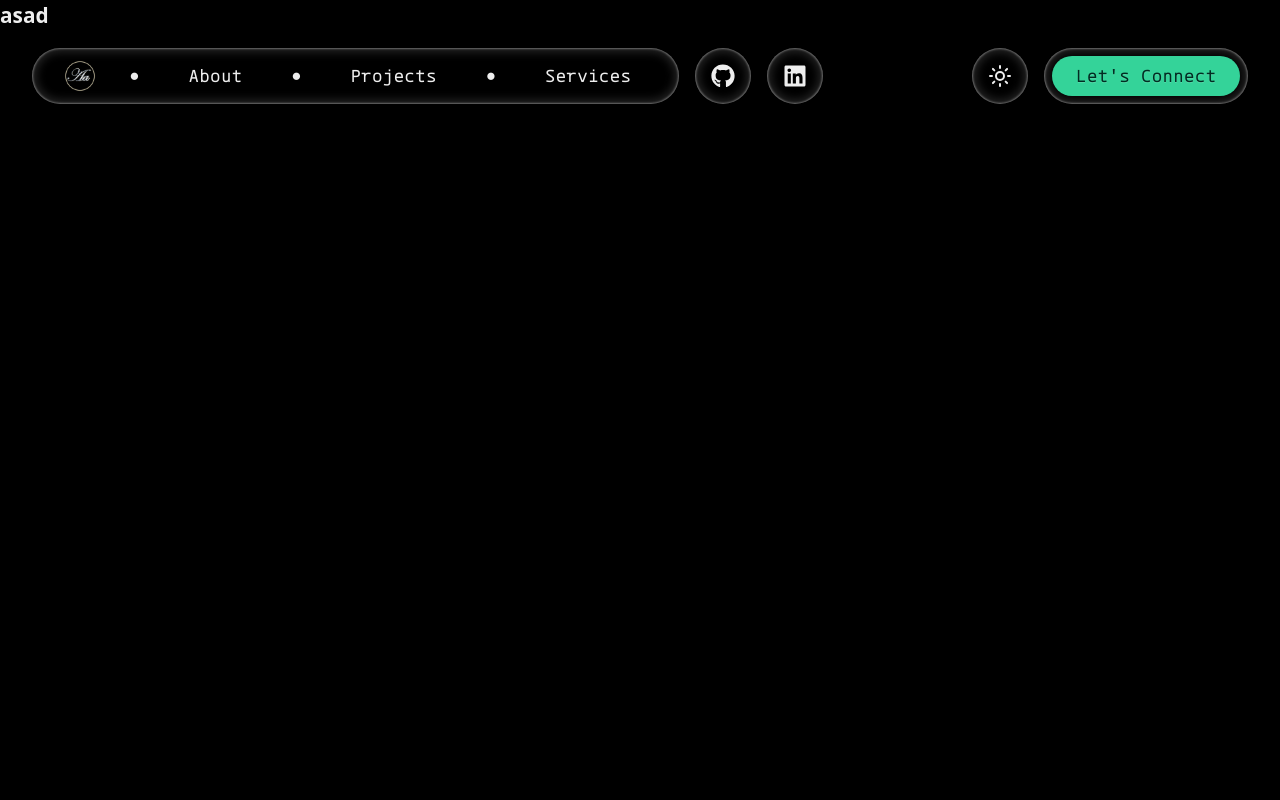
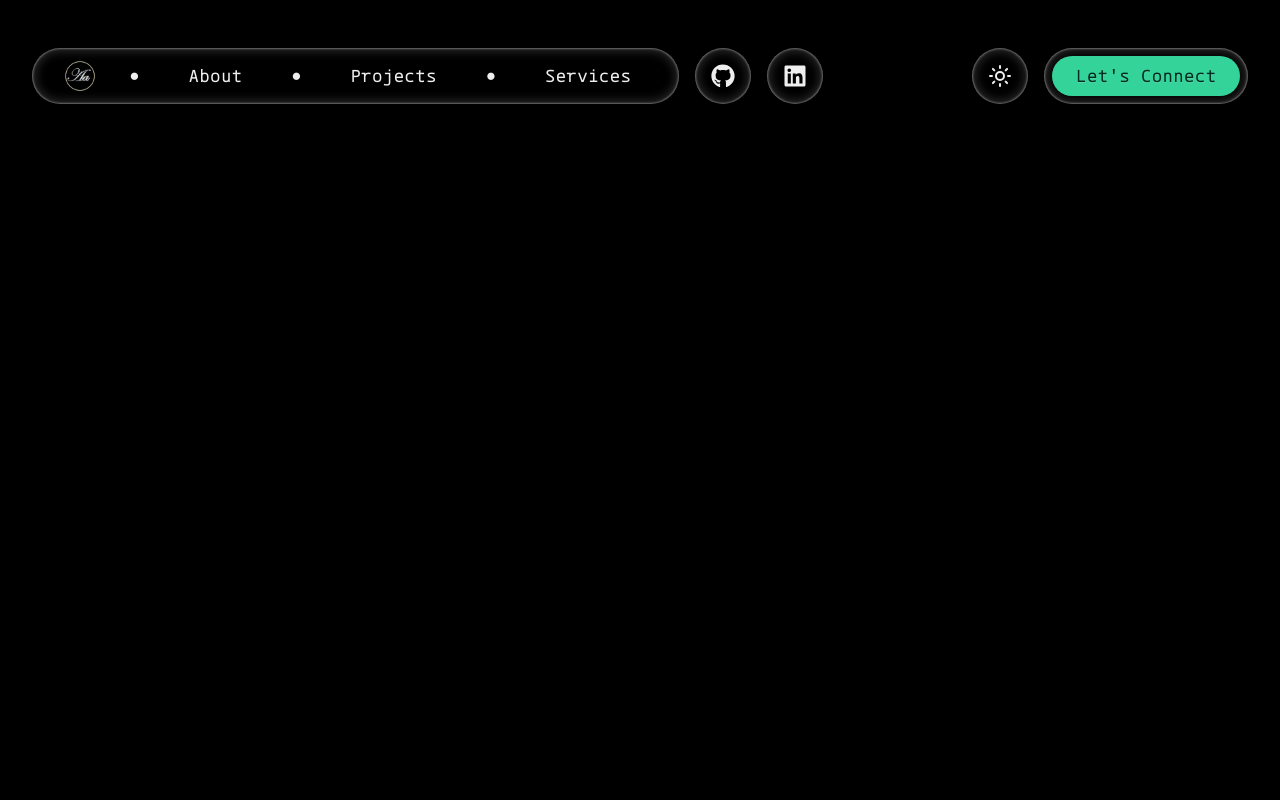
Before and after one commit to asad-777/personal_website, a Next.js app: page / in a window 1280 px wide. Shown: the top 800 px of the page. Built offline with nearby package versions, Linux system fonts and the light colour scheme.

Commit message:
old glass idea cancle, new idea start here

```diff
--- a/package.json
+++ b/package.json
@@ -23,8 +23,7 @@
     "react": "19.2.3",
     "react-dom": "19.2.3",
     "react-icons": "^5.5.0",
-    "tailwind-merge": "^3.4.0",
-    "three": "^0.167.1"
+    "tailwind-merge": "^3.4.0"
   },
   "devDependencies": {
     "@tailwindcss/postcss": "^4",
--- a/src/components/hero.jsx
+++ b/src/components/hero.jsx
@@ -1,15 +1,12 @@
-"use client"
-import { useEffect, useRef, useState } from "react";
-import { InteractiveHoverButton } from "@/components/ui/interactive-hover-button";
-import GradientText from './GradientText';
-
+'use client'
 
 export default function Hero() {
-
-
-    return (
-        <div  id="hero" className="relative w-full h-screen overflow-hidden font-sans bg-base-100">
-            asad
-        </div>
-    )
+  return (
+    <section
+      id="hero"
+      className="relative w-full h-screen overflow-hidden bg-base-100 flex items-center justify-center"
+    >
+      {/* Hero content goes here */}
+    </section>
+  )
 }
```
Also changed, not shown: 1 other file (tests, documents, lock files or other folders).
